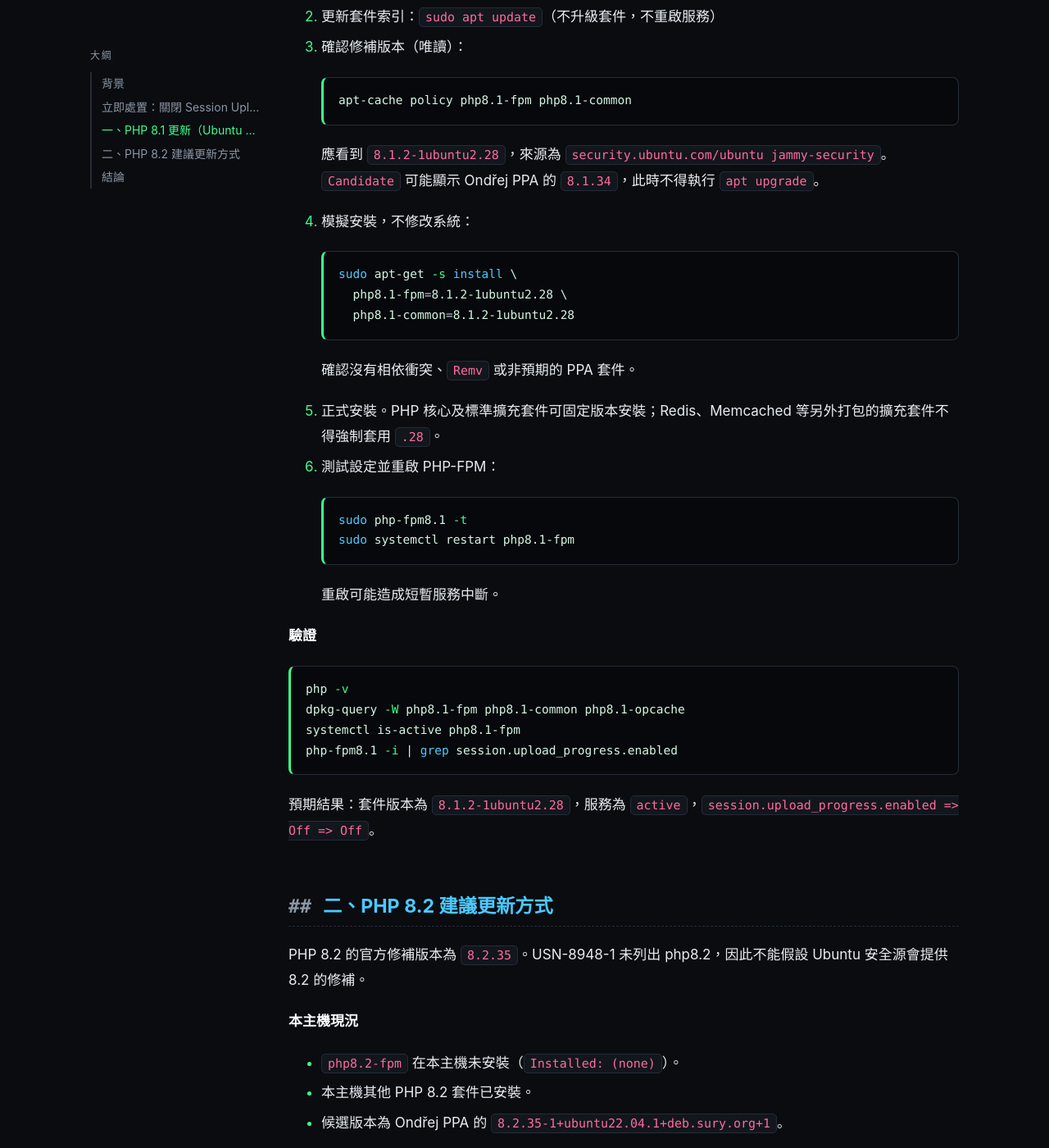
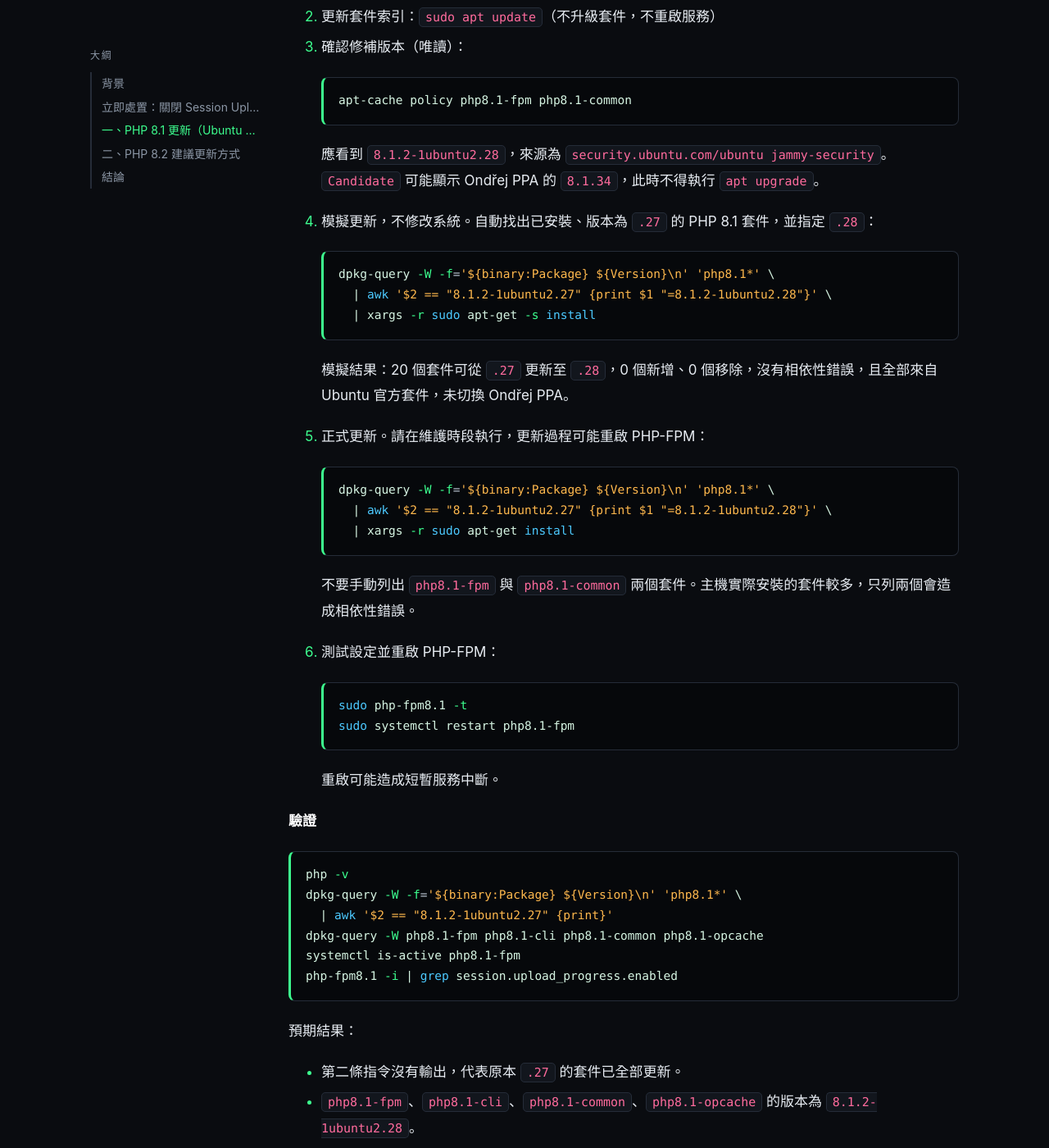
Before and after one commit to shanchiehchiu/ops-notes, a Jekyll site: the page built from php2shell-patch.md, in a window 1280 px wide and 1400 px high, scrolled down 1697 px. Shown: the whole window at 82% size. Built offline with Jekyll 4.4.1, drawn with Linux system fonts in a browser that asks for light colours; some of the changed text lies outside the part shown.

Commit message:
docs(linode): 依實際模擬結果改為自動篩選 PHP 8.1 套件並修正 8.2 指令
Co-Authored-By: Claude Haiku 5.5 <noreply@anthropic.com>

````diff
--- a/php2shell-patch.md
+++ b/php2shell-patch.md
@@ -59,16 +59,24 @@ PHP 官方提到的其他緩解措施（同樣不能取代更新）：
    ```
 
    應看到 `8.1.2-1ubuntu2.28`，來源為 `security.ubuntu.com/ubuntu jammy-security`。`Candidate` 可能顯示 Ondřej PPA 的 `8.1.34`，此時不得執行 `apt upgrade`。
-4. 模擬安裝，不修改系統：
+4. 模擬更新，不修改系統。自動找出已安裝、版本為 `.27` 的 PHP 8.1 套件，並指定 `.28`：
 
    ```bash
-   sudo apt-get -s install \
-     php8.1-fpm=8.1.2-1ubuntu2.28 \
-     php8.1-common=8.1.2-1ubuntu2.28
+   dpkg-query -W -f='${binary:Package} ${Version}\n' 'php8.1*' \
+     | awk '$2 == "8.1.2-1ubuntu2.27" {print $1 "=8.1.2-1ubuntu2.28"}' \
+     | xargs -r sudo apt-get -s install
    ```
 
-   確認沒有相依衝突、`Remv` 或非預期的 PPA 套件。
-5. 正式安裝。PHP 核心及標準擴充套件可固定版本安裝；Redis、Memcached 等另外打包的擴充套件不得強制套用 `.28`。
+   模擬結果：20 個套件可從 `.27` 更新至 `.28`，0 個新增、0 個移除，沒有相依性錯誤，且全部來自 Ubuntu 官方套件，未切換 Ondřej PPA。
+5. 正式更新。請在維護時段執行，更新過程可能重啟 PHP-FPM：
+
+   ```bash
+   dpkg-query -W -f='${binary:Package} ${Version}\n' 'php8.1*' \
+     | awk '$2 == "8.1.2-1ubuntu2.27" {print $1 "=8.1.2-1ubuntu2.28"}' \
+     | xargs -r sudo apt-get install
+   ```
+
+   不要手動列出 `php8.1-fpm` 與 `php8.1-common` 兩個套件。主機實際安裝的套件較多，只列兩個會造成相依性錯誤。
 6. 測試設定並重啟 PHP-FPM：
 
    ```bash
@@ -82,12 +90,19 @@ PHP 官方提到的其他緩解措施（同樣不能取代更新）：
 
 ```bash
 php -v
-dpkg-query -W php8.1-fpm php8.1-common php8.1-opcache
+dpkg-query -W -f='${binary:Package} ${Version}\n' 'php8.1*' \
+  | awk '$2 == "8.1.2-1ubuntu2.27" {print}'
+dpkg-query -W php8.1-fpm php8.1-cli php8.1-common php8.1-opcache
 systemctl is-active php8.1-fpm
 php-fpm8.1 -i | grep session.upload_progress.enabled
 ```
 
-預期結果：套件版本為 `8.1.2-1ubuntu2.28`，服務為 `active`，`session.upload_progress.enabled => Off => Off`。
+預期結果：
+
+- 第二條指令沒有輸出，代表原本 `.27` 的套件已全部更新。
+- `php8.1-fpm`、`php8.1-cli`、`php8.1-common`、`php8.1-opcache` 的版本為 `8.1.2-1ubuntu2.28`。
+- 服務為 `active`。
+- `session.upload_progress.enabled => Off => Off`。
 
 ## 二、PHP 8.2 建議更新方式
 
@@ -123,23 +138,15 @@ PHP 8.2 的官方修補版本為 `8.2.35`。USN-8948-1 未列出 php8.2，因此
 
    應看到來源為 `ppa.launchpadcontent.net/ondrej/php/ubuntu jammy/main`。
 
-4. 模擬更新已安裝的套件，不修改系統：
+4. 列出需要更新的 PHP 8.2 核心套件（唯讀）：
 
    ```bash
-   sudo apt-get -s install \
-     $(dpkg-query -W -f='${binary:Package}\n' 'php8.2*' \
-       | sed 's/$/=8.2.35-1+ubuntu22.04.1+deb.sury.org+1/')
+   dpkg-query -W -f='${binary:Package} ${Version}\n' 'php8.2*' \
+     | awk '$2 ~ /^8\.2\./ && $2 !~ /^8\.2\.35-/ {print $1, $2}'
    ```
 
-   確認沒有相依衝突，且沒有移除 `php8.1-*` 套件。
-
-5. 正式更新：
-
-   ```bash
-   sudo apt-get install \
-     $(dpkg-query -W -f='${binary:Package}\n' 'php8.2*' \
-       | sed 's/$/=8.2.35-1+ubuntu22.04.1+deb.sury.org+1/')
-   ```
+   此清單只包含實際已安裝、版本低於 `8.2.35` 的套件。不得直接把 `php8.2*` 全部指定為同一版本，因為可能包含未安裝的虛擬套件，以及版本編號不同的 Redis、Memcached 等擴充套件。
+5. 依第 4 步的清單，模擬並正式更新。正式指令待第 4 步結果確認後再定稿，更新前必須確認模擬結果沒有移除 `php8.1-*` 套件，且沒有切換來源。
 
 6. 測試設定並重啟 PHP 8.2-FPM。只有在 `php8.2-fpm` 已安裝且網站 pool 使用 8.2 時才執行：
 
````
